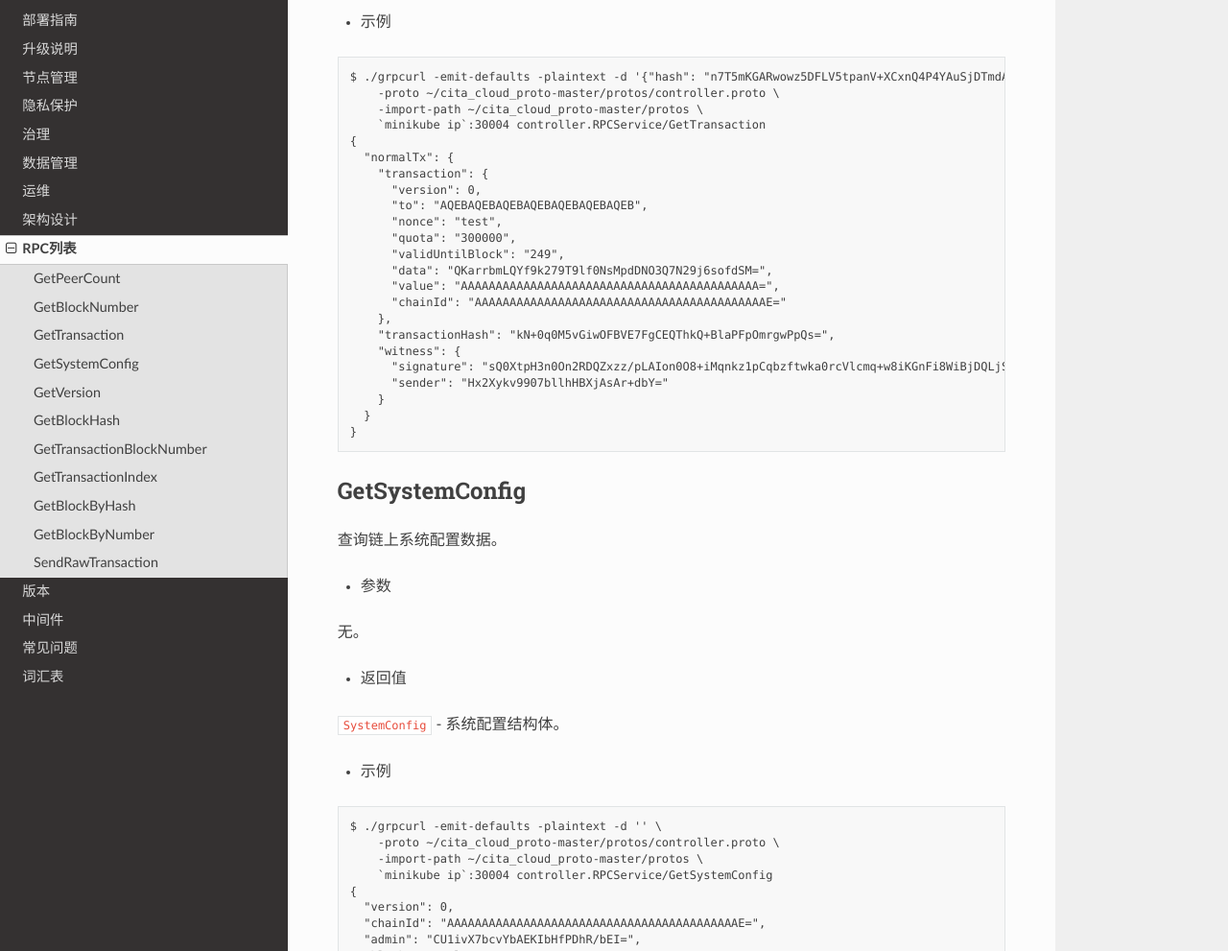
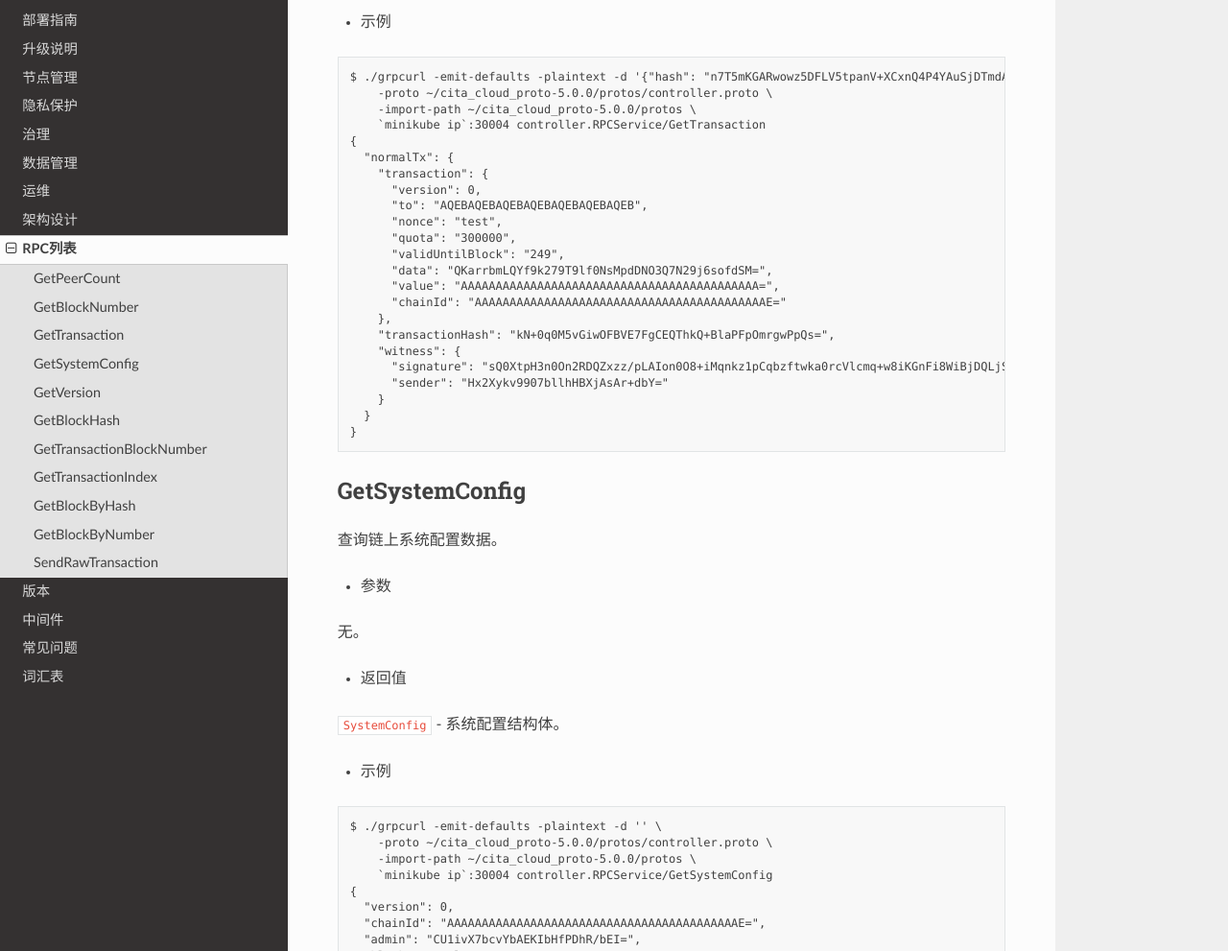
Before and after one commit to cita-cloud/docs, a Sphinx documentation site: the page built from source/rpc.md, in a window 1280 px wide and 1400 px high, scrolled down 1294 px. Shown: the part 187-1178 px from the top of the window at 96% size. Built offline with Sphinx 7.4.7 and the Read the Docs theme 2.0.0, drawn with Linux system fonts in a browser that asks for light colours; some of the changed text lies outside the part shown.

Commit message:
release v5.0.0

````diff
--- a/source/rpc.md
+++ b/source/rpc.md
@@ -16,8 +16,8 @@
 
 ```
 $ ./grpcurl -emit-defaults -plaintext -d '' \
-    -proto ~/cita_cloud_proto-master/protos/controller.proto \
-    -import-path ~/cita_cloud_proto-master/protos \
+    -proto ~/cita_cloud_proto-5.0.0/protos/controller.proto \
+    -import-path ~/cita_cloud_proto-5.0.0/protos \
     `minikube ip`:30004 controller.RPCService/GetPeerCount
 {
   "peerCount": "2"
@@ -40,8 +40,8 @@ $ ./grpcurl -emit-defaults -plaintext -d '' \
 
 ```
 $ ./grpcurl -emit-defaults -plaintext -d '{"flag": false}' \
-    -proto ~/cita_cloud_proto-master/protos/controller.proto \
-    -import-path ~/cita_cloud_proto-master/protos \
+    -proto ~/cita_cloud_proto-5.0.0/protos/controller.proto \
+    -import-path ~/cita_cloud_proto-5.0.0/protos \
     `minikube ip`:30004 controller.RPCService/GetBlockNumber
 {
   "blockNumber": "320"
@@ -65,8 +65,8 @@ $ ./grpcurl -emit-defaults -plaintext -d '{"flag": false}' \
 
 ```
 $ ./grpcurl -emit-defaults -plaintext -d '{"hash": "n7T5mKGARwowz5DFLV5tpanV+XCxnQ4P4YAuSjDTmdA="}' \
-    -proto ~/cita_cloud_proto-master/protos/controller.proto \
-    -import-path ~/cita_cloud_proto-master/protos \
+    -proto ~/cita_cloud_proto-5.0.0/protos/controller.proto \
+    -import-path ~/cita_cloud_proto-5.0.0/protos \
     `minikube ip`:30004 controller.RPCService/GetTransaction
 {
   "normalTx": {
@@ -105,8 +105,8 @@ $ ./grpcurl -emit-defaults -plaintext -d '{"hash": "n7T5mKGARwowz5DFLV5tpanV+XCx
 
 ```
 $ ./grpcurl -emit-defaults -plaintext -d '' \
-    -proto ~/cita_cloud_proto-master/protos/controller.proto \
-    -import-path ~/cita_cloud_proto-master/protos \
+    -proto ~/cita_cloud_proto-5.0.0/protos/controller.proto \
+    -import-path ~/cita_cloud_proto-5.0.0/protos \
     `minikube ip`:30004 controller.RPCService/GetSystemConfig
 {
   "version": 0,
@@ -142,8 +142,8 @@ $ ./grpcurl -emit-defaults -plaintext -d '' \
 
 ```
 $ ./grpcurl -emit-defaults -plaintext -d '' \
-    -proto ~/cita_cloud_proto-master/protos/controller.proto \
-    -import-path ~/cita_cloud_proto-master/protos \
+    -proto ~/cita_cloud_proto-5.0.0/protos/controller.proto \
+    -import-path ~/cita_cloud_proto-5.0.0/protos \
     `minikube ip`:30004 controller.RPCService/GetVersion
 {
   "version": "4.0.0"
@@ -166,8 +166,8 @@ $ ./grpcurl -emit-defaults -plaintext -d '' \
 
 ```
 $ ./grpcurl -emit-defaults -plaintext -d '{"block_number": 10}' \
-    -proto ~/cita_cloud_proto-master/protos/controller.proto \
-    -import-path ~/cita_cloud_proto-master/protos \
+    -proto ~/cita_cloud_proto-5.0.0/protos/controller.proto \
+    -import-path ~/cita_cloud_proto-5.0.0/protos \
     `minikube ip`:30004 controller.RPCService/GetBlockHash
 {
   "hash": "zt8g46kl/bZraBM2nb+6Jao7bu0IAUb83U+IPsgs3Hk="
@@ -190,8 +190,8 @@ $ ./grpcurl -emit-defaults -plaintext -d '{"block_number": 10}' \
 
 ```
 $ ./grpcurl -emit-defaults -plaintext -d '{"hash": "fJkDwCaMi7mOnHTVQ/IcGNr83aoUxnj5kAkDDhRkya0="}' \
-   -proto ~/cita_cloud_proto-master/protos/controller.proto \
-   -import-path ~/cita_cloud_proto-master/protos \
+   -proto ~/cita_cloud_proto-5.0.0/protos/controller.proto \
+   -import-path ~/cita_cloud_proto-5.0.0/protos \
    `minikube ip`:30004 controller.RPCService/GetTransactionBlockNumber
 {
   "blockNumber": "22"
@@ -214,8 +214,8 @@ $ ./grpcurl -emit-defaults -plaintext -d '{"hash": "fJkDwCaMi7mOnHTVQ/IcGNr83aoU
 
 ```
 $ ./grpcurl -emit-defaults -plaintext -d '{"hash": "fJkDwCaMi7mOnHTVQ/IcGNr83aoUxnj5kAkDDhRkya0="}' \
-    -proto ~/cita_cloud_proto-master/protos/controller.proto \
-    -import-path ~/cita_cloud_proto-master/protos \
+    -proto ~/cita_cloud_proto-5.0.0/protos/controller.proto \
+    -import-path ~/cita_cloud_proto-5.0.0/protos \
     `minikube ip`:30004 controller.RPCService/GetTransactionIndex
 {
   "txIndex": "2"
@@ -238,8 +238,8 @@ $ ./grpcurl -emit-defaults -plaintext -d '{"hash": "fJkDwCaMi7mOnHTVQ/IcGNr83aoU
 
 ```
 $ ./grpcurl -emit-defaults -plaintext -d '{"hash": "CeTdeke5A8WeTexqWBxl5elFb8vaHFkLYcTkPo5JAMs="}' \
-    -proto ~/cita_cloud_proto-master/protos/controller.proto \
-    -import-path ~/cita_cloud_proto-master/protos \
+    -proto ~/cita_cloud_proto-5.0.0/protos/controller.proto \
+    -import-path ~/cita_cloud_proto-5.0.0/protos \
     `minikube ip`:30004 controller.RPCService/GetBlockByHash
 {
   "version": 0,
@@ -274,8 +274,8 @@ $ ./grpcurl -emit-defaults -plaintext -d '{"hash": "CeTdeke5A8WeTexqWBxl5elFb8va
 
 ```
 $ ./grpcurl -emit-defaults -plaintext -d '{"block_number": 10}' \
-    -proto ~/cita_cloud_proto-master/protos/controller.proto \
-    -import-path ~/cita_cloud_proto-master/protos \
+    -proto ~/cita_cloud_proto-5.0.0/protos/controller.proto \
+    -import-path ~/cita_cloud_proto-5.0.0/protos \
     `minikube ip`:30004 controller.RPCService/GetBlockByNumber
 {
   "version": 0,
````
Also changed, not shown: source/configuration-guide.md (+1 -1 lines), source/getting-start.md (+11 -11 lines), source/governance.md (+14 -14 lines).
